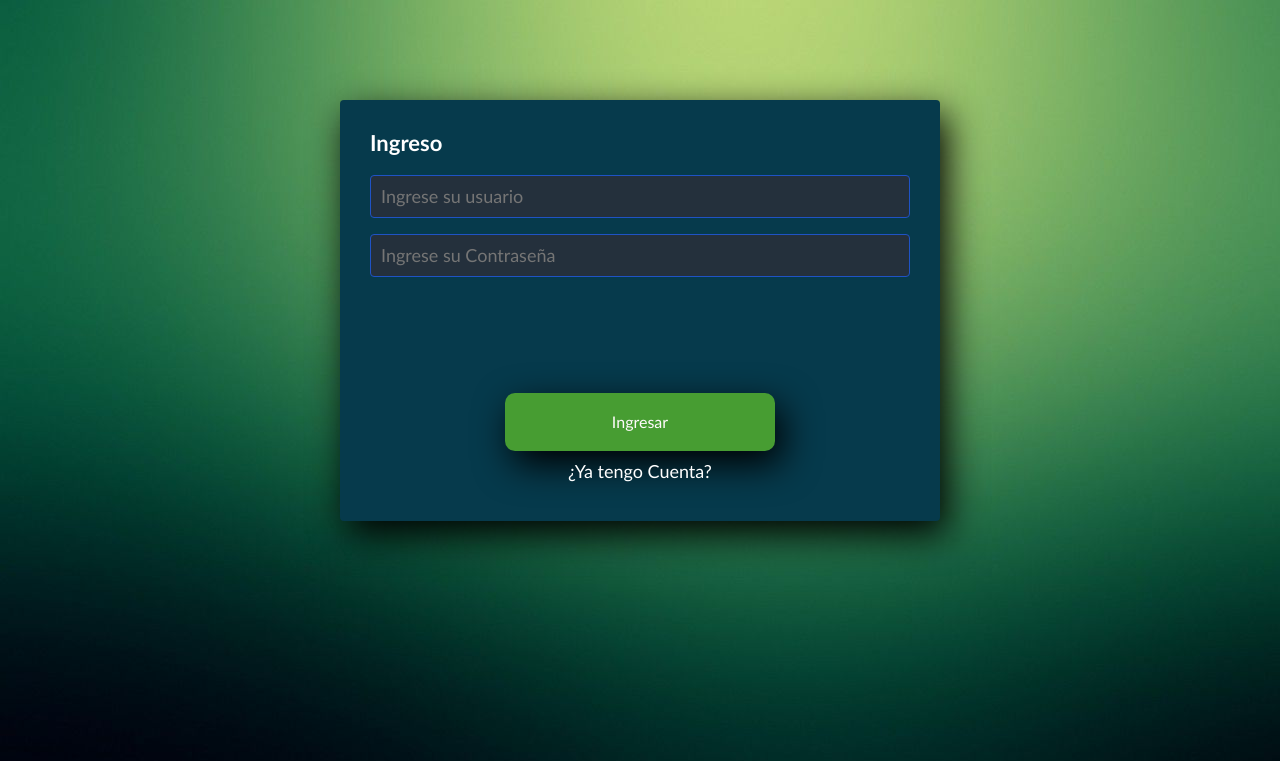
After one commit to sebastian-blip/blog_pepe, a Django app: page /login/ in a window 1280 px wide. The commit adds this page. Shown: the top 761 px of the page. Run offline with Django 4.2, Linux system fonts and the light colour scheme.

Commit message:
feat:se crean el ingreso

```diff
--- a/Pepe/Pepeescalada/templates/blog/formulariobase.html
+++ b/Pepe/Pepeescalada/templates/blog/formulariobase.html
@@ -2,15 +2,11 @@
 {% load static %}
 <html>
 <head>
-  <meta name="viewport" content="width=device-width, initial-scale=1.0">
-    <link rel="stylesheet" type="text/css" href="{% static 'normalize.css' %}">
+  <meta name="viewport" content="width=device-width, initial-scale=1.0"><link rel="stylesheet" type="text/css" href="{% static 'normalize.css' %}">
   <link rel="stylesheet" type="text/css" href="{% static 'styleformulario.css' %}">
-  <title>Formulario Registro</title>
 </head>
 <body>
  <section class="form-register">
-    <h4>Formulario Registro</h4>
-
 		{% block content %}
 
 		{% endblock content %}
--- /dev/null
+++ b/Pepe/Pepeescalada/templates/blog/ingreso.html
@@ -0,0 +1,13 @@
+{% extends 'blog/formulariobase.html' %}
+{% block content %}
+<form class="login-form" method="post">
+  {% csrf_token %}
+  <h4>Ingreso</h4>
+  <label for="Usuario"></label>
+  <input class="controls" type="text" name="username" id="Usuario" placeholder="Ingrese su usuario">
+  <label for="Contraseña"></label>
+  <input class="controls" type="password" name="password" id="Contraseña" placeholder="Ingrese su Contraseña">
+
+  <button type="submit" class="form-register" id="submit">Ingresar</button>
+</form>
+{% endblock %}
--- a/Pepe/Pepeescalada/templates/blog/registro.html
+++ b/Pepe/Pepeescalada/templates/blog/registro.html
@@ -2,6 +2,7 @@
 {% block content %}
 <form class="form" method="post">
   {% csrf_token %}
+    <h4>Formulario Registro</h4>
   {% for field in form %}
      <div class="fieldWrapper">
         {{ field.errors }}
--- a/Pepe/Pepeescalada/urls.py
+++ b/Pepe/Pepeescalada/urls.py
@@ -1,12 +1,14 @@
 from django.urls import path
-from .views import feed, profile, registro
 from django.conf import settings
 from django.conf.urls.static import static
-
+from django.contrib.auth.views import LoginView
+from .views import feed, profile, registro
 
 
 urlpatterns = [
     path('', feed, name='feed'),
     path('profile/', profile, name='profile'),
     path('registro/', registro, name='registro'),
+    path('login/', LoginView.as_view(template_name='blog/ingreso.html'),
+         name='ingreso')
 ] + static(settings.MEDIA_URL, document_root=settings.MEDIA_ROOT)
```
